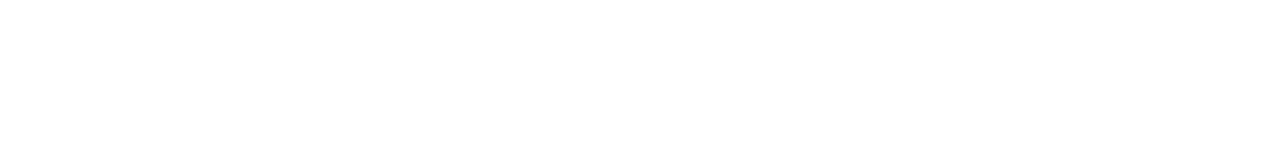
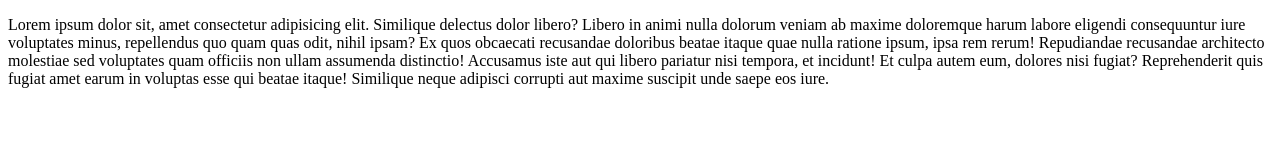
Before and after one commit to mehedi6-20022/practice-website-ph_1, a plain HTML site: page index.html in a window 1280 px wide. Drawn offline with Linux system fonts and the light colour scheme.

Commit message:
update paragraph

```diff
--- a/index.html
+++ b/index.html
@@ -6,6 +6,6 @@
     <title>Practice Website PH-1</title>
 </head>
 <body>
-
+    <p>Lorem ipsum dolor sit, amet consectetur adipisicing elit. Similique delectus dolor libero? Libero in animi nulla dolorum veniam ab maxime doloremque harum labore eligendi consequuntur iure voluptates minus, repellendus quo quam quas odit, nihil ipsam? Ex quos obcaecati recusandae doloribus beatae itaque quae nulla ratione ipsum, ipsa rem rerum! Repudiandae recusandae architecto molestiae sed voluptates quam officiis non ullam assumenda distinctio! Accusamus iste aut qui libero pariatur nisi tempora, et incidunt! Et culpa autem eum, dolores nisi fugiat? Reprehenderit quis fugiat amet earum in voluptas esse qui beatae itaque! Similique neque adipisci corrupti aut maxime suscipit unde saepe eos iure.</p>
 </body>
 </html>
```
